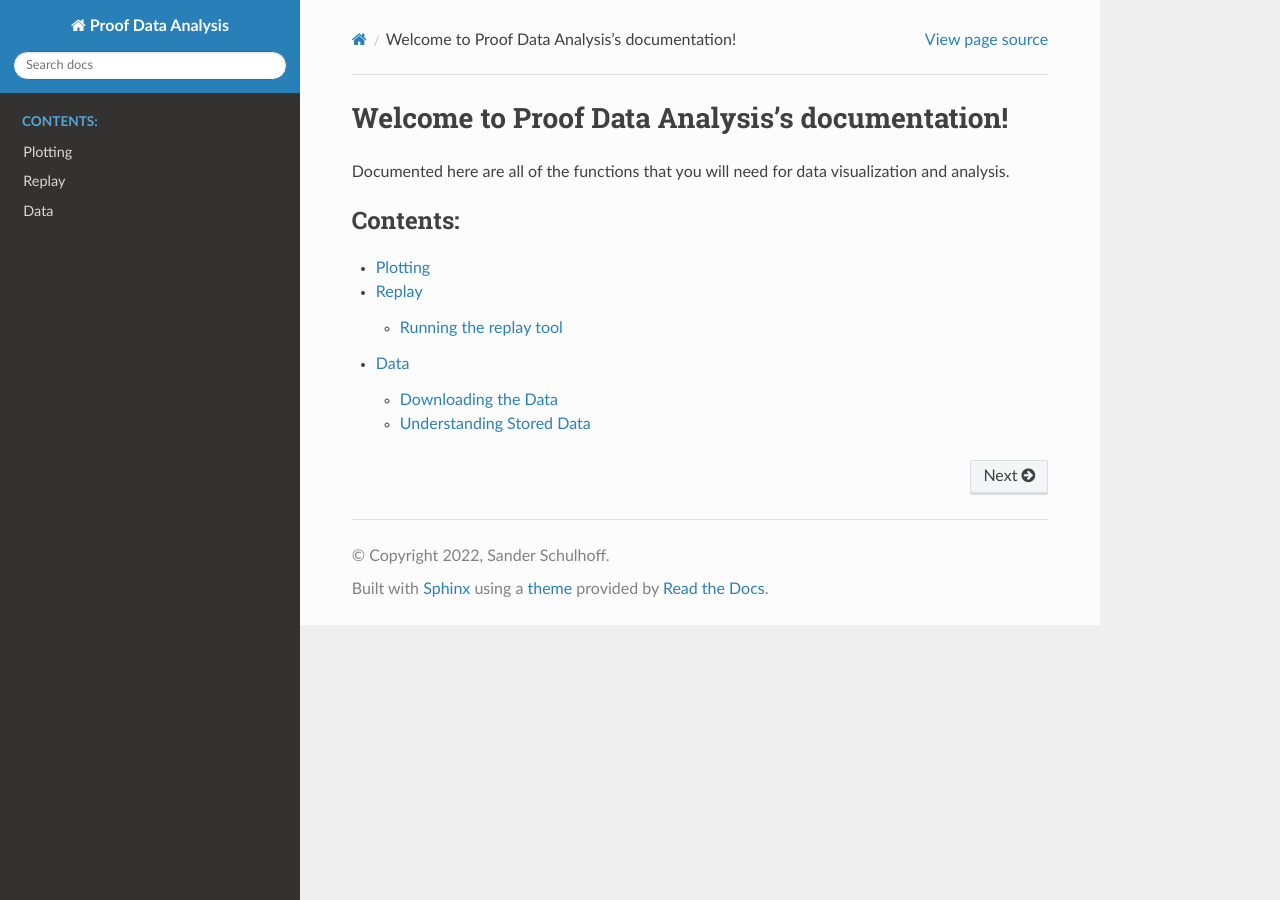
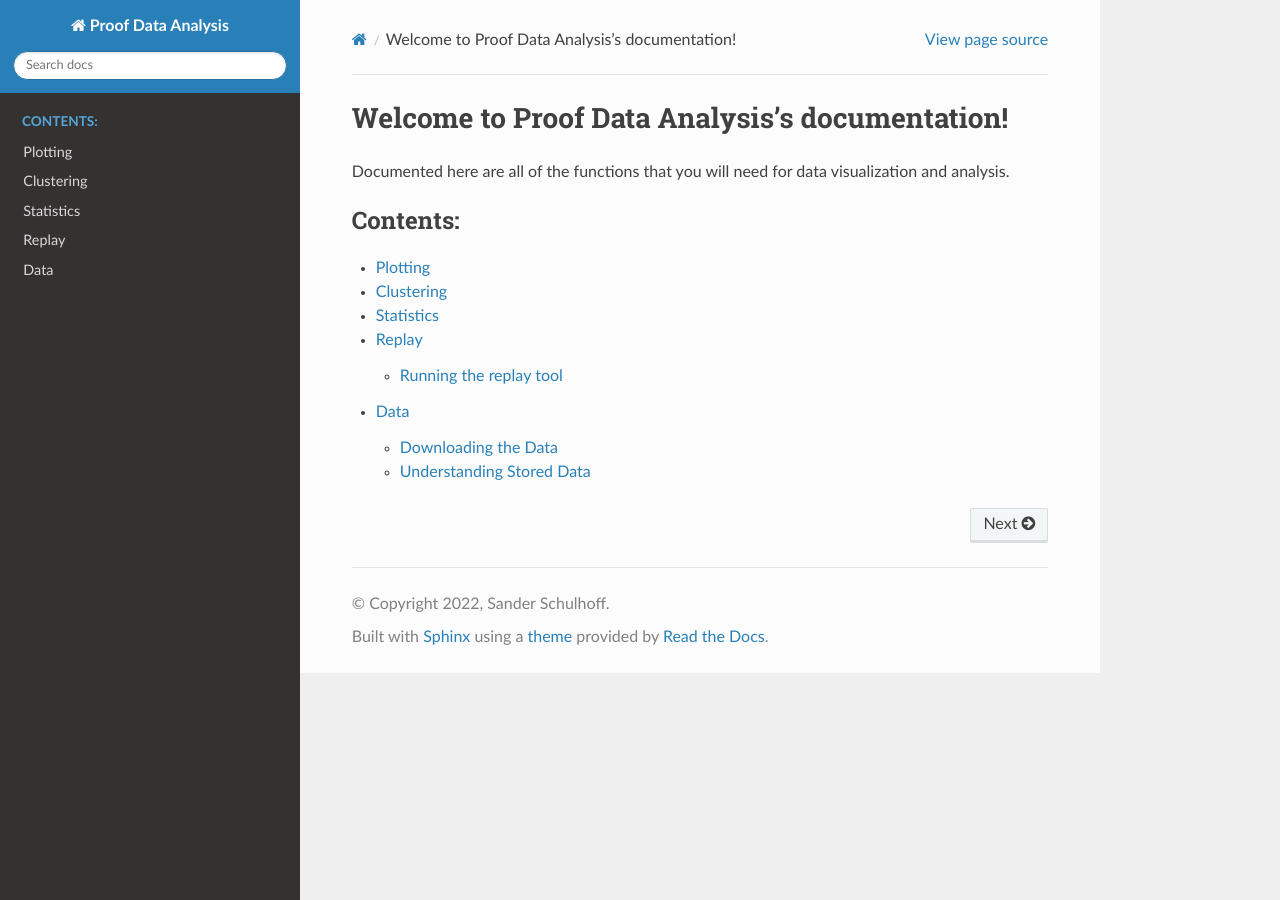
Before and after one commit to code-keylogger/Data-Analysis, a Sphinx documentation site: the page built from docs/source/index.rst, in a window 1280 px wide. Built offline with Sphinx 7.4.7 and the Read the Docs theme 2.0.0, drawn with Linux system fonts in a browser that asks for light colours.

Commit message:
docs: stats and clustering

```diff
--- /dev/null
+++ b/docs/source/clustering.rst
@@ -0,0 +1,6 @@
+Clustering
+==============
+
+.. automodule:: proof_data_analysis.clustering
+   :members:
+   :undoc-members:
--- a/docs/source/index.rst
+++ b/docs/source/index.rst
@@ -15,5 +15,7 @@ and analysis.
    :caption: Contents:
 
    plotting.rst
+   clustering.rst
+   statistics.rst
    replay.rst
    data.rst
--- /dev/null
+++ b/docs/source/statistics.rst
@@ -0,0 +1,6 @@
+Statistics
+==============
+
+.. automodule:: proof_data_analysis.statistics
+   :members:
+   :undoc-members:
```
